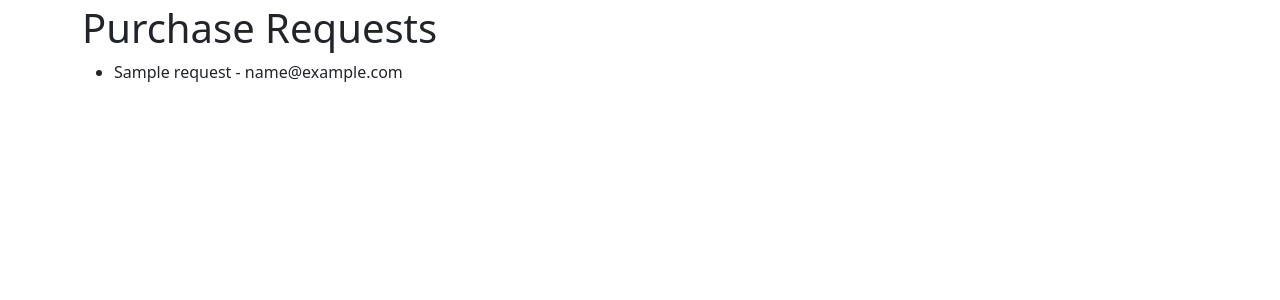
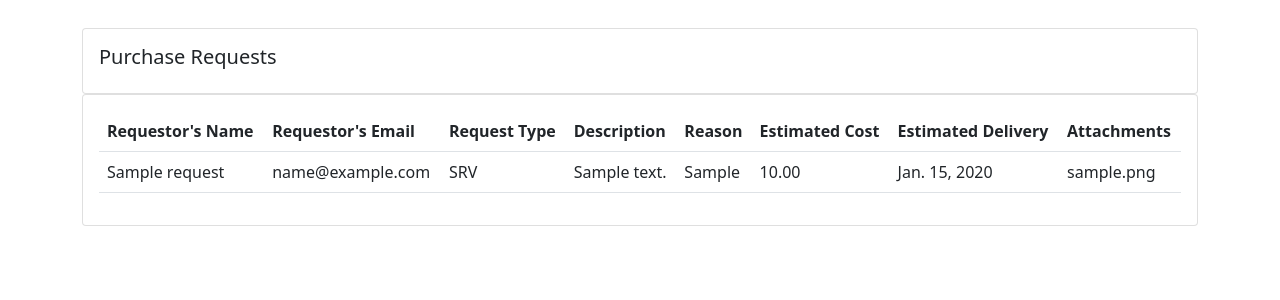
Before and after one commit to scriptogre/django-requests-web-app, a Django app: template purchase_requests/templates/requestform/request_list.html in a window 1280 px wide. Shown: the part 56-356 px from the top of the page. Run offline with Django 3.2, Linux system fonts and the light colour scheme; the template is opened without the code that fills it: values that come from a table or form of the project are taken from there, others are empty; tables that the repository leaves empty hold one stand-in row (values such as "Sample post"); parts of the project's set-up code (start-up, migrations or seed data) failed here and were passed over; some libraries are stand-ins or nearby versions.

Commit message:
Display Request objects as a table on /requests/ page

```diff
--- a/purchase_requests/templates/requestform/request_list.html
+++ b/purchase_requests/templates/requestform/request_list.html
@@ -3,12 +3,43 @@
 {% block title %}Purchasing Requests{% endblock %}
 
 {% block content %}
-  <h1>Purchase Requests</h1>
-  <ul>
-    {% for request in request_list %}
-      <li>{{ request.creator_name }} - {{ request.creator_email }}</li>
-    {% empty %}
-      <li>No requests yet.</li>
-    {% endfor %}
-  </ul>
+
+  <br>
+
+  <div class="row">
+    <div class="col-md">
+        <div class="card card-body">
+          <h5>Purchase Requests</h5>
+        </div>
+        <div class="card card-body">
+          <table class="table">
+            <tr>
+              <th>Requestor's Name</th>
+              <th>Requestor's Email</th>
+              <th>Request Type</th>
+              <th>Description</th>
+              <th>Reason</th>
+              <th>Estimated Cost</th>
+              <th>Estimated Delivery</th>
+              <th>Attachments</th>
+            </tr>
+
+            {% for request in request_list %}
+              <tr>
+                <td>{{ request.creator_name }}</td>
+                <td>{{ request.creator_email }}</td>
+                <td>{{ request.type }}</td>
+                <td>{{ request.description }}</td>
+                <td>{{ request.reason }}</td>
+                <td>{{ request.est_cost }}</td>
+                <td>{{ request.est_delivery }}</td>
+                <td>{{ request.attachment }}</td>
+              </tr>
+            {% endfor %}
+
+          </table>
+        </div>
+    </div>
+  </div>
+
 {% endblock content %}
```
